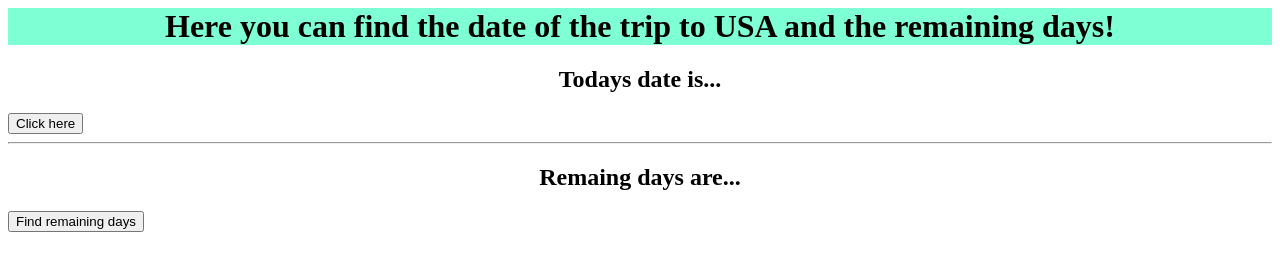
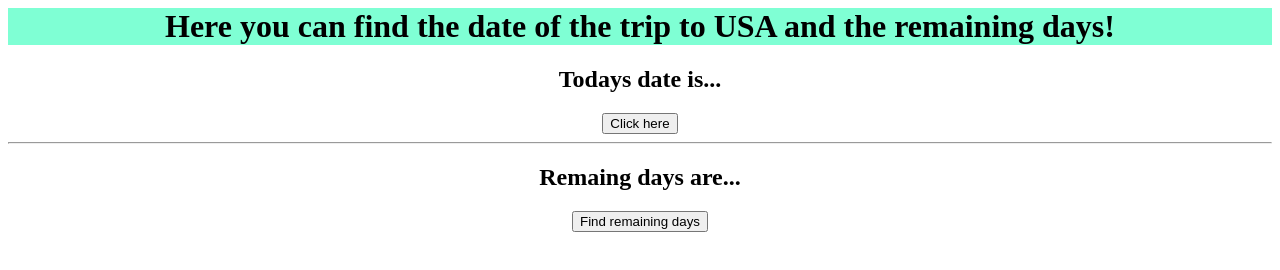
Before and after one commit to SamuelRoen/Code, a plain HTML site: page date_tracker.html in a window 1280 px wide. Drawn offline with Linux system fonts and the light colour scheme.

Commit message:
Button centered

```diff
--- a/date_tracker.html
+++ b/date_tracker.html
@@ -11,11 +11,11 @@
     <h1>Here you can find the date of the trip to USA and the remaining days!</h1>
     <h2 id="date">Todays date is...</h2>
 
-    <button class="btn" onclick="dateFunc()">Click here</button>
+    <button onclick="dateFunc()">Click here</button>
     <hr>
 
     <h2 id="remain">Remaing days are...</h2>
-    <button class="btn" onclick="remainingFunc()">Find remaining days</button>
+    <button onclick="remainingFunc()">Find remaining days</button>
 
 </body>
 </html>
--- a/styles.css
+++ b/styles.css
@@ -48,6 +48,7 @@ nav{
 h2{
     text-align: center;
 }
-.btn {
-    text-align: center;
+button {
+    display: block;
+    margin: 0 auto;
 }
```
